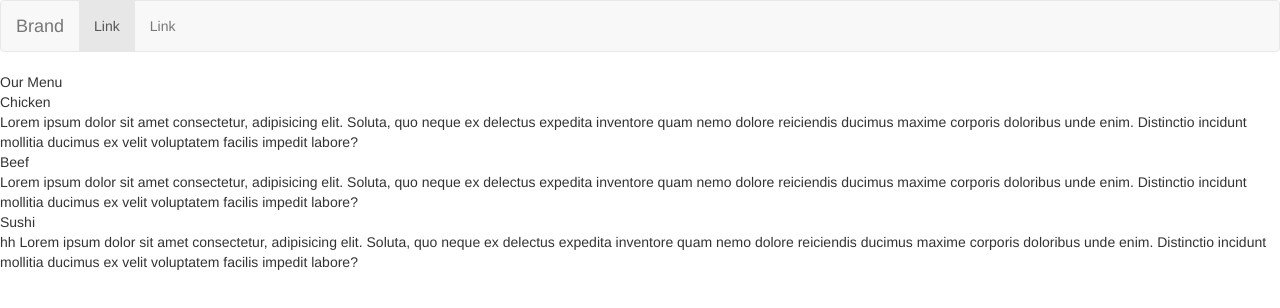
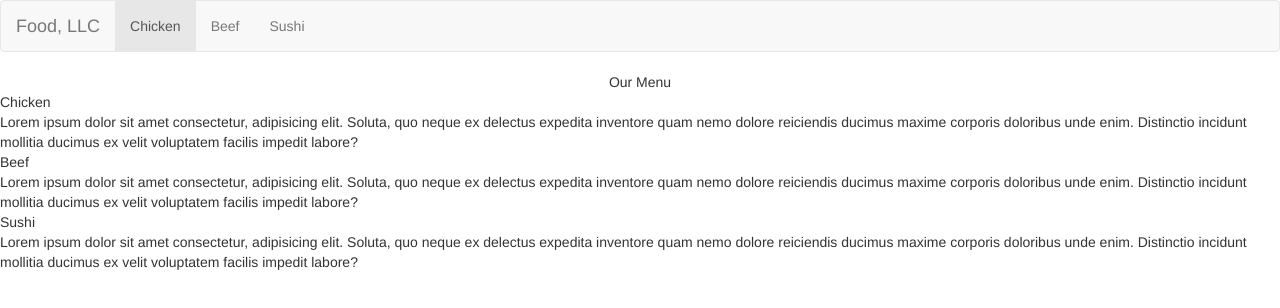
Before and after one commit to iamMarybrightEE/iamMarybrightEE.github.io, a plain HTML site: page module3-soluion/index.html in a window 1280 px wide. Drawn offline with Linux system fonts and the light colour scheme.

Commit message:
Update index.html

```diff
--- a/module3-soluion/index.html
+++ b/module3-soluion/index.html
@@ -28,34 +28,34 @@
         <span class="icon-bar"></span>
         <span class="icon-bar"></span>
       </button>
-      <a class="navbar-brand" href="#">Brand</a>
+      <a class="navbar-brand" href="#">Food, LLC</a>
     </div>
 
     <!-- Collect the nav links, forms, and other content for toggling -->
     <div class="collapse navbar-collapse" id="bs-example-navbar-collapse-1">
-      <ul class="nav navbar-nav">
-        <li class="active"><a href="#">Link <span class="sr-only">(current)</span></a></li>
-        <li><a href="#">Link</a></li>
-
+      <ul class="nav navbar-nav text-center">
+        <li class="active"><a href="#">Chicken <span class="sr-only">(current)</span></a></li>
+        <li><a href="#">Beef</a></li>
+        <li><a href="#">Sushi</a></li>
       </ul>
 
 
     </div><!-- /.navbar-collapse -->
   </div><!-- /.container-fluid -->
 </nav>
-  <div class="title"> Our Menu </div>
-   <div class="section">
+  <div class="title text-center fs-2 fw-bold"> Our Menu </div>
+   <div class="section m-4 p-4">
         <div class="card">
-            <div class="section-title"> Chicken </div>
+            <div class="section-title fs-3 fw-bold"> Chicken </div>
             <div class="desc"> Lorem ipsum dolor sit amet consectetur, adipisicing elit. Soluta, quo neque ex delectus expedita inventore quam nemo dolore reiciendis                  ducimus maxime corporis doloribus unde enim. Distinctio incidunt mollitia ducimus ex velit voluptatem facilis impedit labore?</div>
        </div>
        <div class="card">
-            <div class="section-title ping"> Beef </div>
+            <div class="section-title ping fs-3 fw-bold"> Beef </div>
             <div class="desc"> Lorem ipsum dolor sit amet consectetur, adipisicing elit. Soluta, quo neque ex delectus expedita inventore quam nemo dolore reiciendis                  ducimus maxime corporis doloribus unde enim. Distinctio incidunt mollitia ducimus ex velit voluptatem facilis impedit labore?</div>
        </div>
        <div class="card">
-            <div class="section-title pong"> Sushi </div>
-            <div class="desc">hh Lorem ipsum dolor sit amet consectetur, adipisicing elit. Soluta, quo neque ex delectus expedita inventore quam nemo dolore reiciendis                  ducimus maxime corporis doloribus unde enim. Distinctio incidunt mollitia ducimus ex velit voluptatem facilis impedit labore?</div>
+            <div class="section-title pong fs-3 fw-bold"> Sushi </div>
+            <div class="desc"> Lorem ipsum dolor sit amet consectetur, adipisicing elit. Soluta, quo neque ex delectus expedita inventore quam nemo dolore reiciendis                  ducimus maxime corporis doloribus unde enim. Distinctio incidunt mollitia ducimus ex velit voluptatem facilis impedit labore?</div>
        </div>
 
   <!-- jQuery (Bootstrap JS plugins depend on it) -->
```
